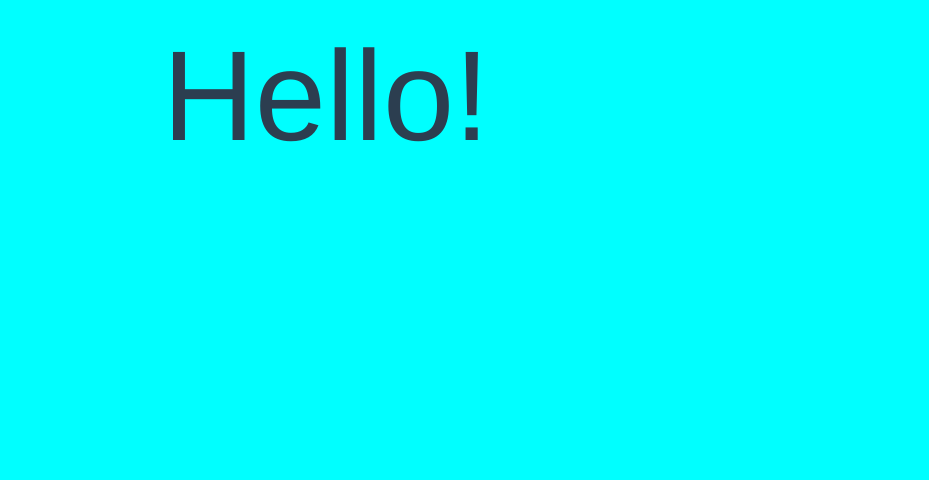
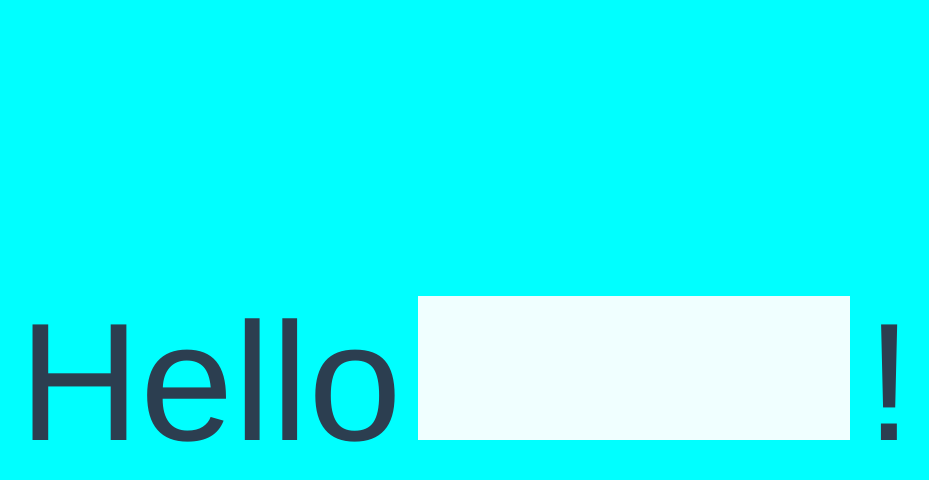
Before and after one commit to yuji4072/yuji4072.github.io, a Vue app: page /#/ in a window 1280 px wide. Shown: the top 480 px of the page, without its empty margins (314-1243 px from the left). Built offline with nearby package versions, Linux system fonts and the light colour scheme.

Commit message:
Home画面のレイアウトを作った

```diff
--- a/src/components/HelloWorld.vue
+++ b/src/components/HelloWorld.vue
@@ -1,8 +1,10 @@
 <template>
   <div id = "home">
-    <div class="hello">Hello</div>
-    <div id = "put"></div>
-    <div class="hello">!</div>
+    <div id = "title">
+      <div class="hello">Hello</div>
+      <div id = "put"></div>
+      <div class="hello">!</div>
+    </div>
   </div>
 </template>
 
@@ -43,10 +45,21 @@ export default {
   margin: 0;
 }
 #put{
+  display: inline-block;
+  height : 9rem;
+  width: 27rem;
+  margin-left: 1rem;
+  margin-right: 1rem;
+  background-color: azure;
+}
+.hello{
+  font-size:10.5rem;
   display: inline;
 }
-.hello{
-  font-size:8rem;
-  display: inline;
+#title{
+  position: absolute;
+  top: 32%;
+  left: 26%;
+
 }
 </style>
```
